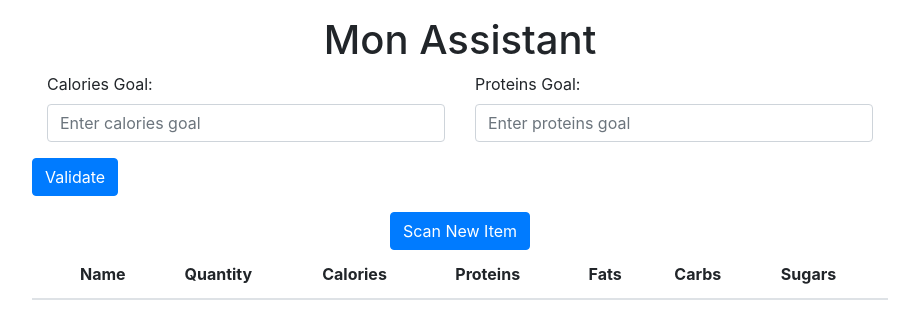
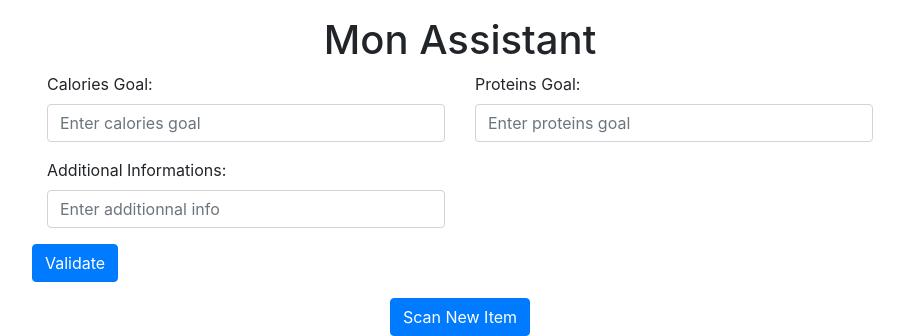
Before and after one commit to LoicRcp/DietApp, a Flask app: page / in a window 1280 px wide. Shown: the part 180-516 px from the top of the page, without its empty margins (180-1084 px from the left). Run offline with Flask 3, Linux system fonts and the light colour scheme; the visitor is signed in with stand-in values (Sample User, id 1); data that the repository does not hold is empty; some libraries are stand-ins or nearby versions.

Commit message:
added additionnal info field

```diff
--- a/templates/index.html
+++ b/templates/index.html
@@ -77,7 +77,7 @@
             <thead>
             <tr>
                 <th></th>
-                <th class="item_name" title="Click on a row to copy the barcode">Name</th>
+                <th class="item_name" title="Click on item name to copy the barcode">Name</th>
                 <th>Quantity</th>
                 <th>Calories</th>
                 <th>Proteins</th>
@@ -108,7 +108,6 @@
         </table>
         <h1 class="text-center">Mon Assistant</h1>
         <div class="row">
-
             <div class="col-md-6">
                 <div class="form-group">
                     <label for="calories">Calories Goal:</label>
@@ -121,6 +120,15 @@
                     <label for="proteins">Proteins Goal:</label>
                     <input type="number" class="form-control" id="proteins" name="proteins"
                            placeholder="Enter proteins goal">
+                </div>
+            </div>
+        </div>
+        <div class="row">
+            <div class="col-md-6">
+                <div class="form-group">
+                    <label for="additionnal_info">Additional Informations: </label>
+                    <input type="text" class="form-control" id="additionnal_info" name="additionnal_info"
+                           placeholder="Enter additionnal info">
                 </div>
             </div>
         </div>
@@ -184,9 +192,11 @@
         var tableData = getTableData();
         let calories_goal = document.getElementById("calories").value;
         let proteins_goal = document.getElementById("proteins").value;
+        let additionnal_info = document.getElementById("additionnal_info").value;
         tableData.push({
             calories_goal: calories_goal,
-            proteins_goal: proteins_goal
+            proteins_goal: proteins_goal,
+            additionnal_info: additionnal_info
         });
         console.log(tableData);
         var xhr = new XMLHttpRequest();
```
